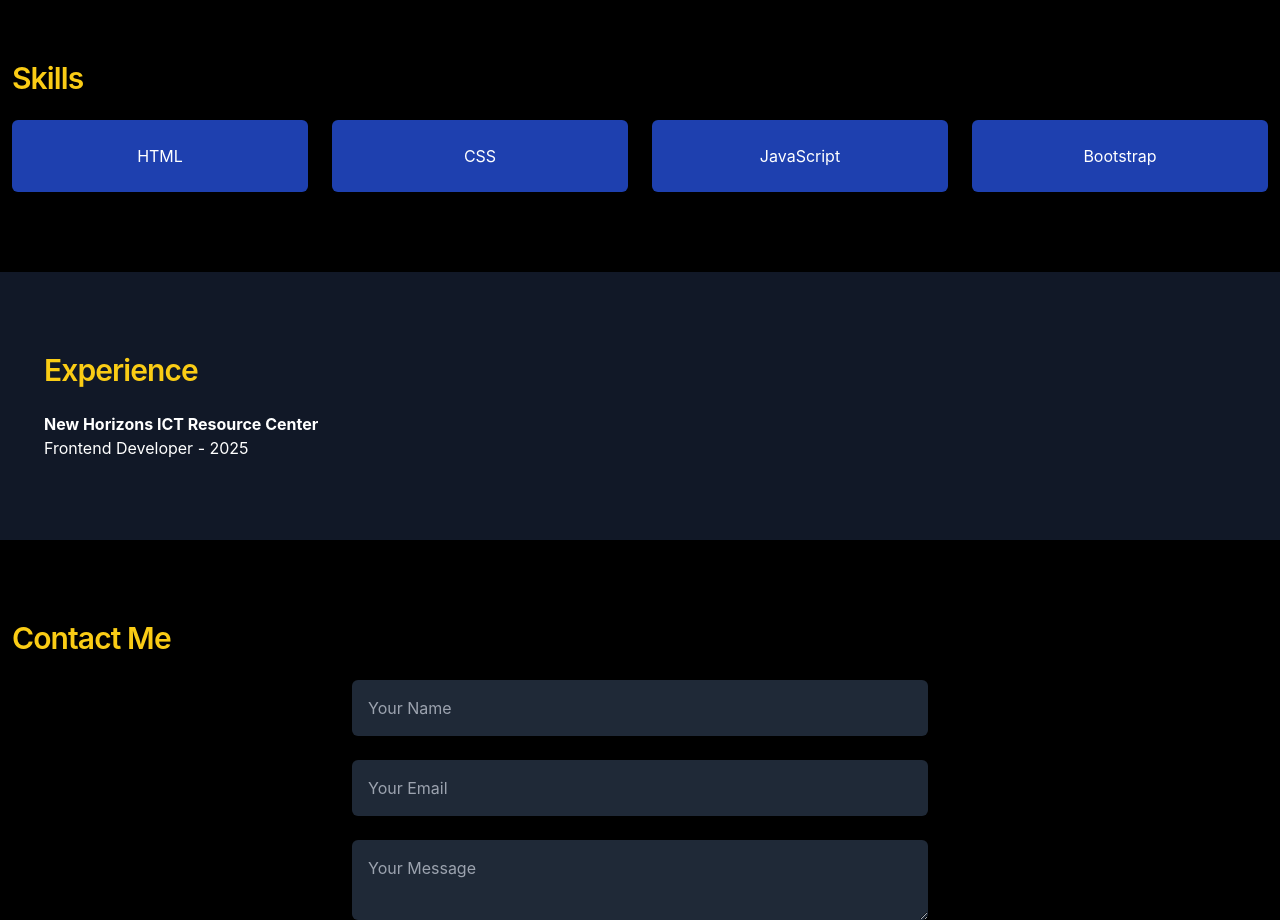
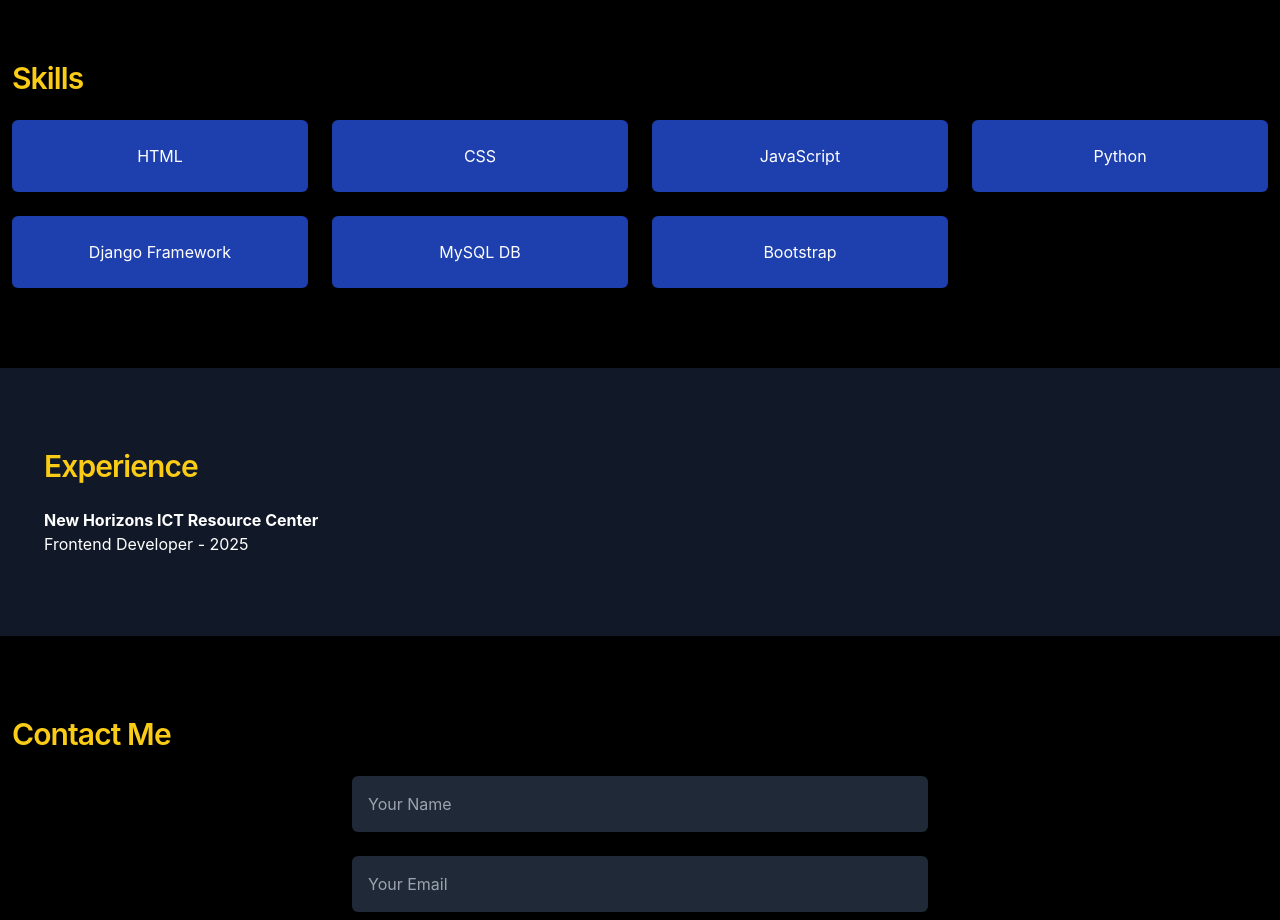
Before and after one commit to EkeneVictor/portfolio, a plain HTML site: page index.html in a window 1280 px wide. Shown: the part 2740-3660 px from the top of the page. Drawn offline with nearby package versions, Linux system fonts and the light colour scheme; files whose address does not match are found by name; a web font is replaced by a local one.

Commit message:
Add files via upload

```diff
--- a/index.html
+++ b/index.html
@@ -265,6 +265,9 @@
       <span class="bg-blue-800 p-4 rounded shadow text-center hover:scale-110 transition">HTML</span>
       <span class="bg-blue-800 p-4 rounded shadow text-center hover:scale-110 transition">CSS</span>
       <span class="bg-blue-800 p-4 rounded shadow text-center hover:scale-110 transition">JavaScript</span>
+      <span class="bg-blue-800 p-4 rounded shadow text-center hover:scale-110 transition">Python</span>
+      <span class="bg-blue-800 p-4 rounded shadow text-center hover:scale-110 transition">Django Framework</span>
+      <span class="bg-blue-800 p-4 rounded shadow text-center hover:scale-110 transition">MySQL DB</span>
       <span class="bg-blue-800 p-4 rounded shadow text-center hover:scale-110 transition">Bootstrap</span>
     </div>
   </section>
```
